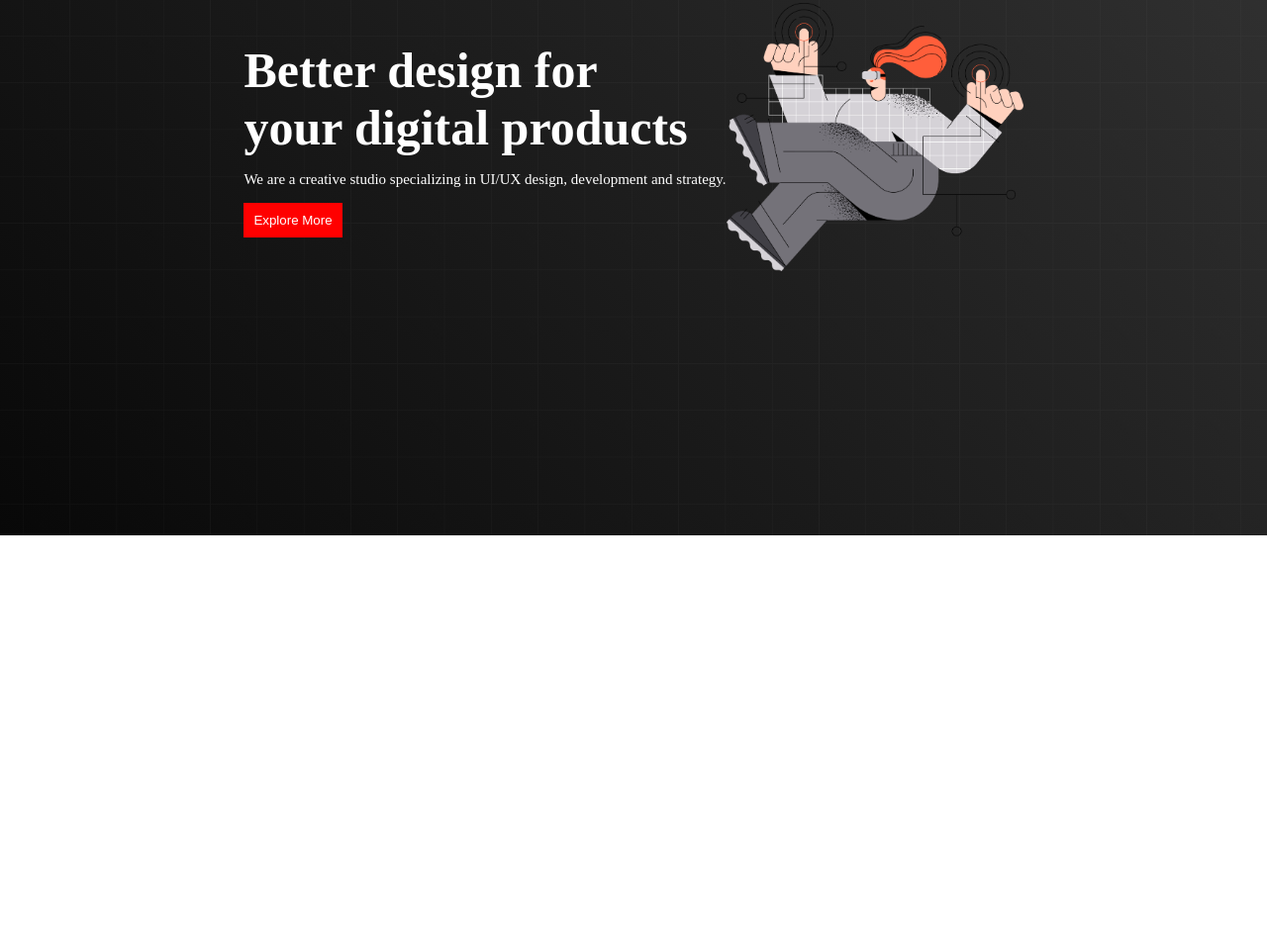
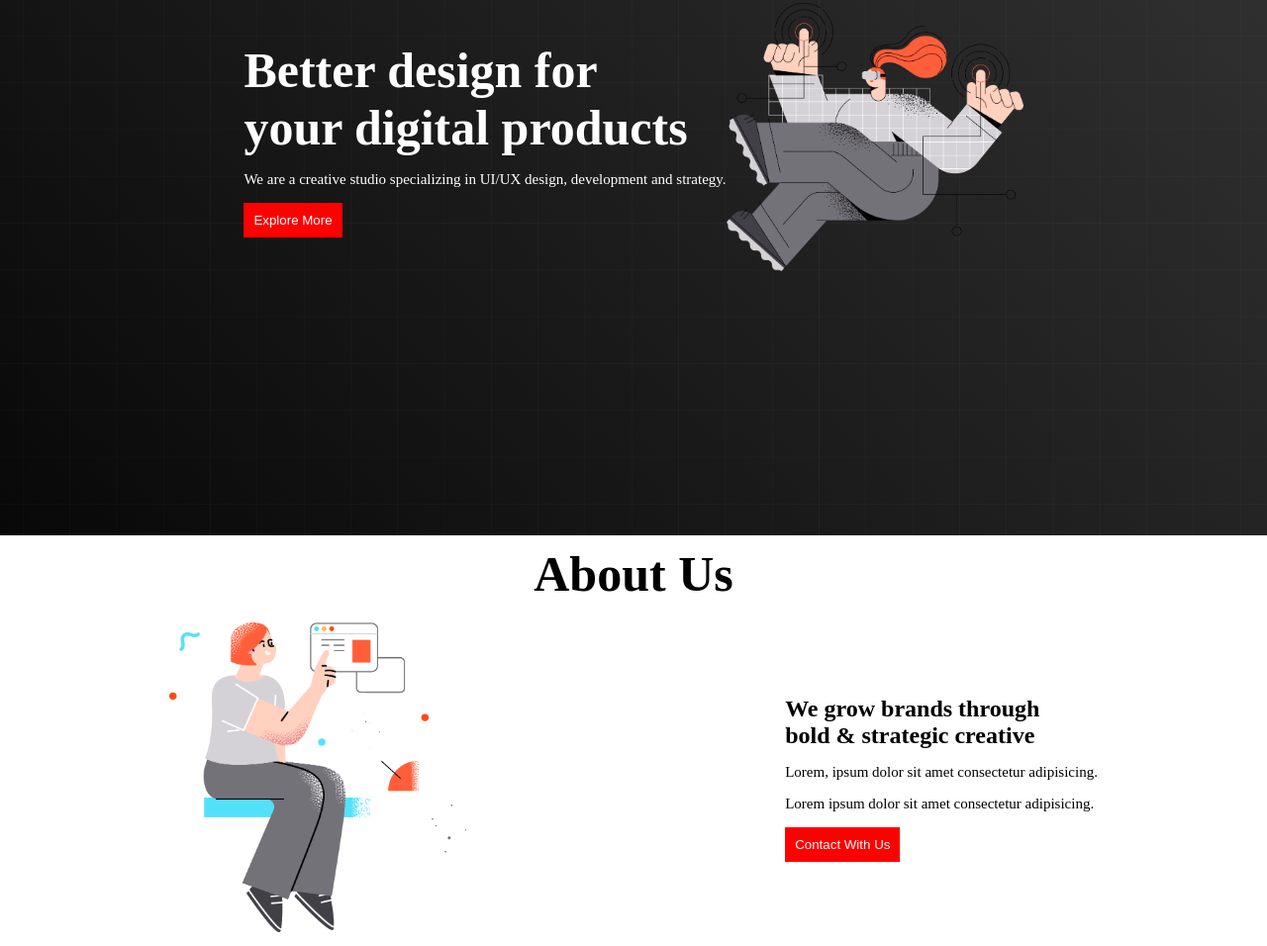
Before and after one commit to tazbir01/my-first-github-ripo, a plain HTML site: page index.html in a window 1280 px wide. Shown: the part 327-1283 px from the top of the page at 99% size. Before the commit the page ends 868 px from the top, so only its background shows below. Drawn offline with Linux system fonts and the light colour scheme.

Commit message:
added about us section

```diff
--- a/index.html
+++ b/index.html
@@ -32,7 +32,7 @@
             </div>
         </nav>
     </header>
-    <!-- this is main sections -->
+    <!-- this is banner sections -->
     <main>
         <section>
             <div class="banner-contener">
@@ -47,6 +47,22 @@
                 </div>
             </div>
         </section>
+        <!-- this is about us section -->
+        <section>
+            <h1 class="title about-title">About Us</h1>
+            <div class="about-container">
+                <div class="about-info">
+                    <h1>We grow brands through <br>
+                        bold & strategic creative</h1>
+                    <p class="description">Lorem, ipsum dolor sit amet consectetur adipisicing.</p>
+                    <p class="description">Lorem ipsum dolor sit amet consectetur adipisicing.</p>
+                    <button class="btn">Contact With Us</button>
+                </div>
+                <div class="about-photo">
+                    <img class="banner-image" src="images/section.png" alt="">
+                </div>
+            </div>
+        </section>
     </main>
     <footer></footer>
 </body>
--- a/style.css
+++ b/style.css
@@ -54,3 +54,15 @@
     border: none;
     padding: 10px;
 }
+
+.about-container{
+    display: flex;
+    flex-direction: row-reverse;
+    justify-content: space-around;
+    align-items: center;
+    padding: 10px;
+}
+.about-title{
+    text-align: center;
+    padding: 10px;
+}
```
